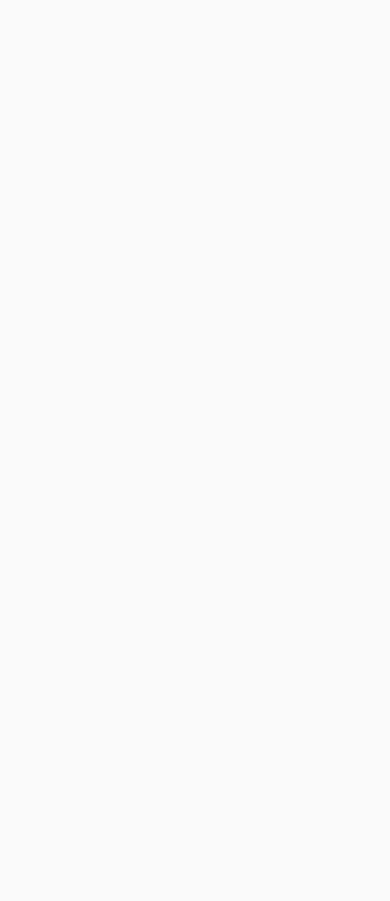
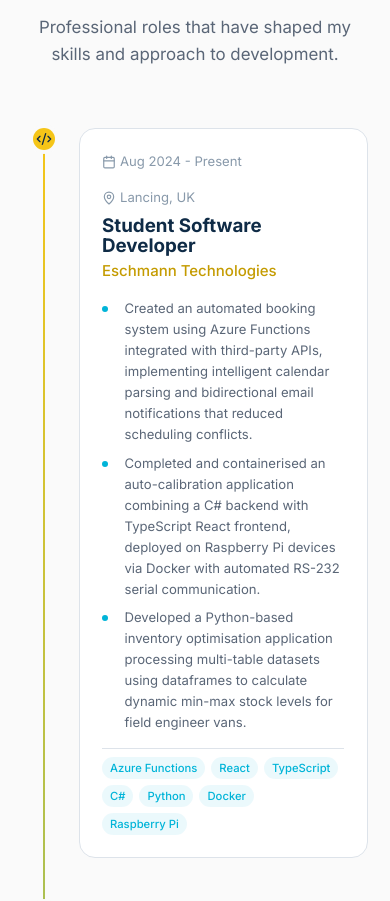
Before and after one commit to funkosaur/yellowfish, a Vue app: page / in a window 390 px wide. Shown: the part 4100-5001 px from the top of the page. Built offline with nearby package versions, Linux system fonts and the light colour scheme.

Commit message:
feat: added Experience timeline section with alternating card layout
Vertical timeline with gradient line, role cards with bullet points
and tech tags, alternating left/right on desktop, stacked on mobile.

```diff
--- a/src/App.vue
+++ b/src/App.vue
@@ -4,7 +4,7 @@
     <HeroSection />
     <AboutSection />
     <SkillsSection />
-    <section id="experience" style="min-height: 100vh;"></section>
+    <ExperienceSection />
     <section id="projects" style="min-height: 100vh;"></section>
     <section id="values" style="min-height: 100vh;"></section>
     <section id="contact" style="min-height: 100vh;"></section>
@@ -16,4 +16,5 @@ import NavBar from './components/NavBar.vue'
 import HeroSection from './components/HeroSection.vue'
 import AboutSection from './components/AboutSection.vue'
 import SkillsSection from './components/SkillsSection.vue'
+import ExperienceSection from './components/ExperienceSection.vue'
 </script>
--- /dev/null
+++ b/src/components/ExperienceSection.vue
@@ -0,0 +1,292 @@
+<template>
+  <section id="experience" class="experience section">
+    <div class="container">
+      <div class="section__header">
+        <span class="section__label">Experience</span>
+        <h2 class="section__title">Where I've Worked</h2>
+        <p class="section__subtitle">
+          Professional roles that have shaped my skills and approach to development.
+        </p>
+      </div>
+
+      <div class="experience__timeline">
+        <div class="experience__line" aria-hidden="true"></div>
+
+        <article
+          v-for="(job, index) in jobs"
+          :key="job.title"
+          class="experience__item"
+          :class="{ 'experience__item--right': index % 2 !== 0 }"
+        >
+          <div class="experience__dot" aria-hidden="true">
+            <component :is="job.icon" :size="16" />
+          </div>
+
+          <div class="experience__card">
+            <div class="experience__card-top">
+              <span class="experience__date">
+                <Calendar :size="14" />
+                {{ job.date }}
+              </span>
+              <span class="experience__location">
+                <MapPin :size="14" />
+                {{ job.location }}
+              </span>
+            </div>
+            <h3 class="experience__title">{{ job.title }}</h3>
+            <p class="experience__company">{{ job.company }}</p>
+            <ul class="experience__list">
+              <li
+                v-for="point in job.points"
+                :key="point"
+                class="experience__point"
+              >
+                {{ point }}
+              </li>
+            </ul>
+            <div v-if="job.tech" class="experience__tech">
+              <span
+                v-for="tag in job.tech"
+                :key="tag"
+                class="experience__tech-tag"
+              >
+                {{ tag }}
+              </span>
+            </div>
+          </div>
+        </article>
+      </div>
+    </div>
+  </section>
+</template>
+
+<script setup>
+import { Code2, Globe, Database, Package, ShoppingCart, Calendar, MapPin } from 'lucide-vue-next'
+
+const jobs = [
+  {
+    title: 'Student Software Developer',
+    company: 'Eschmann Technologies',
+    date: 'Aug 2024 - Present',
+    location: 'Lancing, UK',
+    icon: Code2,
+    points: [
+      'Created an automated booking system using Azure Functions integrated with third-party APIs, implementing intelligent calendar parsing and bidirectional email notifications that reduced scheduling conflicts.',
+      'Completed and containerised an auto-calibration application combining a C# backend with TypeScript React frontend, deployed on Raspberry Pi devices via Docker with automated RS-232 serial communication.',
+      'Developed a Python-based inventory optimisation application processing multi-table datasets using dataframes to calculate dynamic min-max stock levels for field engineer vans.',
+    ],
+    tech: ['Azure Functions', 'React', 'TypeScript', 'C#', 'Python', 'Docker', 'Raspberry Pi'],
+  },
+  {
+    title: 'Web Developer Research Placement',
+    company: 'University of Brighton',
+    date: 'Jun 2023 - Oct 2023',
+    location: 'Brighton, UK',
+    icon: Globe,
+    points: [
+      'Developed a museum storage image gallery web application using a web-based visualisation system to deliver a dynamic presentation of an extensive image collection.',
+      'Employed IIIF (International Image Interoperability Framework) to standardise image description and delivery methods, ensuring continuous access to structured image sequences.',
+    ],
+    tech: ['IIIF', 'JavaScript', 'HTML', 'CSS'],
+  },
+  {
+    title: 'Back End Developer Research Placement',
+    company: 'University of Brighton',
+    date: 'Apr 2023 - Jun 2023',
+    location: 'Brighton, UK',
+    icon: Database,
+    points: [
+      'Led the migration of a database system from an Excel-based architecture to a structured SQL database, introducing efficiency and scalability.',
+      'Developed a RESTful API to optimise data retrieval and integration for an existing website, enhancing user experience and real-time data access.',
+    ],
+    tech: ['SQL', 'REST API'],
+  },
+  {
+    title: 'FC Associate',
+    company: 'Amazon',
+    date: 'Sep 2022 - Present',
+    location: 'Bognor Regis, UK',
+    icon: Package,
+    points: [
+      'Manage high-volume warehouse operations including shipment processing, quality control, and inventory accuracy in a fast-paced environment.',
+      'Collaborate with cross-functional teams to maintain operational efficiency and safety standards.',
+    ],
+    tech: null,
+  },
+  {
+    title: 'Manager',
+    company: "Papa John's",
+    date: 'Jan 2019 - Aug 2022',
+    location: 'Brighton, UK',
+    icon: ShoppingCart,
+    points: [
+      'Managed all aspects of operations including staff scheduling, inventory control, and financial management.',
+      'Trained and supervised a team of kitchen staff, servers, and delivery drivers to maintain high-quality service.',
+    ],
+    tech: null,
+  },
+]
+</script>
+
+<style lang="scss" scoped>
+@use '../styles/variables' as *;
+@use '../styles/mixins' as *;
+
+.experience {
+  background: $color-bg;
+
+  &__timeline {
+    position: relative;
+    max-width: 900px;
+    margin: 0 auto;
+  }
+
+  &__line {
+    position: absolute;
+    left: 20px;
+    top: 0;
+    bottom: 0;
+    width: 2px;
+    background: linear-gradient(to bottom, $color-primary, $color-accent);
+
+    @include desktop {
+      left: 50%;
+      transform: translateX(-50%);
+    }
+  }
+
+  &__item {
+    position: relative;
+    padding-left: 56px;
+    margin-bottom: $space-2xl;
+
+    @include desktop {
+      width: 50%;
+      padding-left: 0;
+      padding-right: $space-3xl;
+
+      &--right {
+        margin-left: 50%;
+        padding-right: 0;
+        padding-left: $space-3xl;
+      }
+    }
+
+    &:last-child {
+      margin-bottom: 0;
+    }
+  }
+
+  &__dot {
+    position: absolute;
+    left: 10px;
+    top: 0;
+    width: 22px;
+    height: 22px;
+    border-radius: 50%;
+    background: $color-primary;
+    color: $color-secondary;
+    display: flex;
+    align-items: center;
+    justify-content: center;
+    z-index: 1;
+    box-shadow: 0 0 0 4px $color-bg;
+
+    @include desktop {
+      left: auto;
+      right: -11px;
+
+      .experience__item--right & {
+        right: auto;
+        left: -11px;
+      }
+    }
+  }
+
+  &__card {
+    padding: $space-lg;
+    border-radius: $border-radius-lg;
+    background: $color-white;
+    border: 1px solid $color-border;
+    transition: transform $transition-base, box-shadow $transition-base;
+
+    &:hover {
+      transform: translateY(-2px);
+      box-shadow: $shadow-md;
+    }
+  }
+
+  &__card-top {
+    display: flex;
+    flex-wrap: wrap;
+    gap: $space-md;
+    margin-bottom: $space-sm;
+  }
+
+  &__date,
+  &__location {
+    display: inline-flex;
+    align-items: center;
+    gap: 4px;
+    font-size: $font-size-sm;
+    color: $color-text-muted;
+  }
+
+  &__title {
+    font-size: $font-size-lg;
+    font-weight: $font-weight-bold;
+    color: $color-secondary;
+    margin-bottom: 2px;
+  }
+
+  &__company {
+    font-size: $font-size-base;
+    font-weight: $font-weight-medium;
+    color: $color-primary-dark;
+    margin-bottom: $space-md;
+  }
+
+  &__list {
+    display: flex;
+    flex-direction: column;
+    gap: $space-sm;
+    margin-bottom: $space-md;
+  }
+
+  &__point {
+    position: relative;
+    padding-left: $space-lg;
+    font-size: $font-size-sm;
+    color: $color-text-light;
+    line-height: $line-height-normal;
+
+    &::before {
+      content: '';
+      position: absolute;
+      left: 0;
+      top: 8px;
+      width: 6px;
+      height: 6px;
+      border-radius: 50%;
+      background: $color-accent;
+    }
+  }
+
+  &__tech {
+    display: flex;
+    flex-wrap: wrap;
+    gap: 6px;
+    padding-top: $space-sm;
+    border-top: 1px solid $color-border;
+  }
+
+  &__tech-tag {
+    font-size: $font-size-xs;
+    padding: 2px 8px;
+    border-radius: $border-radius-full;
+    background: rgba($color-accent, 0.08);
+    color: $color-accent;
+    font-weight: $font-weight-medium;
+  }
+}
+</style>
```
